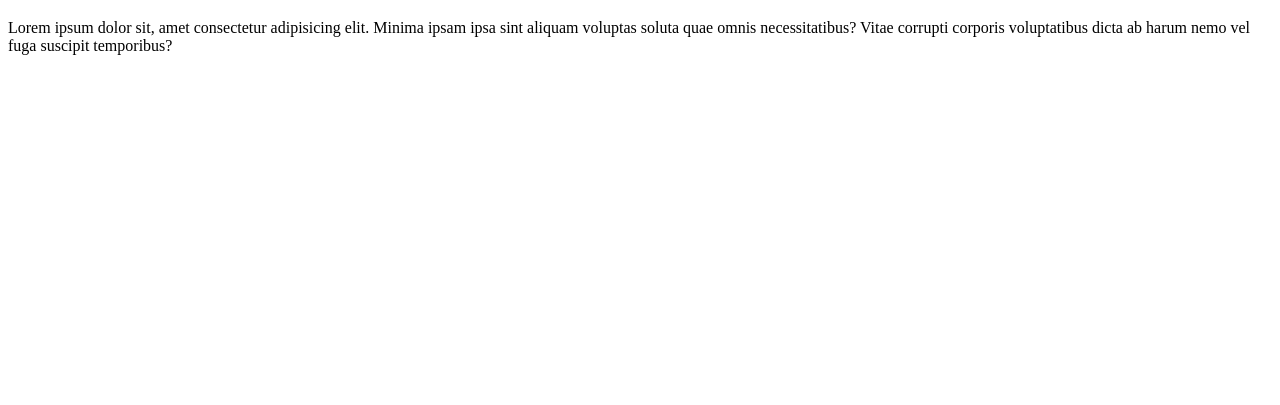
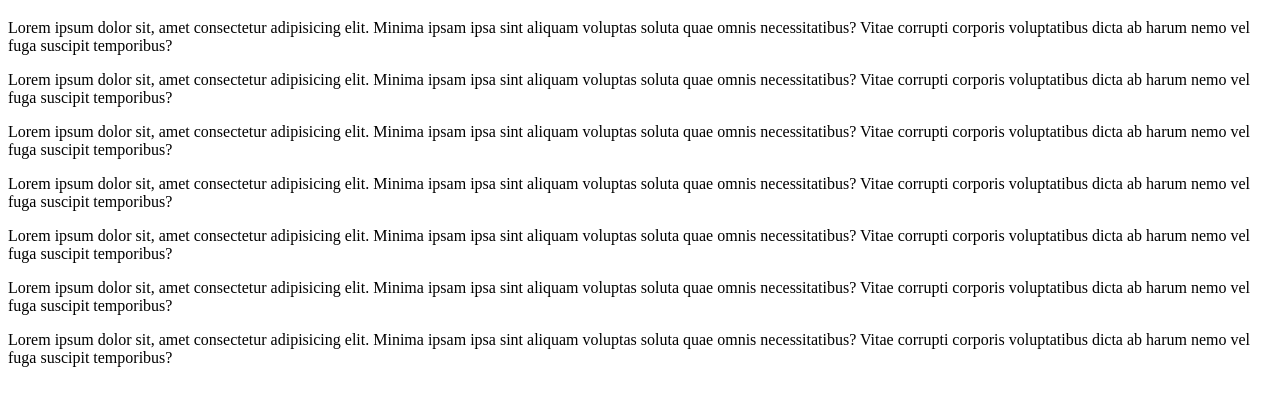
Before and after one commit to Tdiamond001/Sail, a plain HTML site: page index.html in a window 1280 px wide. Shown: the part 61-466 px from the top of the page. Drawn offline with Linux system fonts and the light colour scheme.

Commit message:
added the p tag

```diff
--- a/index.html
+++ b/index.html
@@ -9,6 +9,12 @@
     <div>
         <h1>This is the Title</h1>
         <p>Lorem ipsum dolor sit, amet consectetur adipisicing elit. Minima ipsam ipsa sint aliquam voluptas soluta quae omnis necessitatibus? Vitae corrupti corporis voluptatibus dicta ab harum nemo vel fuga suscipit temporibus?</p>
+        <p>Lorem ipsum dolor sit, amet consectetur adipisicing elit. Minima ipsam ipsa sint aliquam voluptas soluta quae omnis necessitatibus? Vitae corrupti corporis voluptatibus dicta ab harum nemo vel fuga suscipit temporibus?</p>
+        <p>Lorem ipsum dolor sit, amet consectetur adipisicing elit. Minima ipsam ipsa sint aliquam voluptas soluta quae omnis necessitatibus? Vitae corrupti corporis voluptatibus dicta ab harum nemo vel fuga suscipit temporibus?</p>
+        <p>Lorem ipsum dolor sit, amet consectetur adipisicing elit. Minima ipsam ipsa sint aliquam voluptas soluta quae omnis necessitatibus? Vitae corrupti corporis voluptatibus dicta ab harum nemo vel fuga suscipit temporibus?</p>
+        <p>Lorem ipsum dolor sit, amet consectetur adipisicing elit. Minima ipsam ipsa sint aliquam voluptas soluta quae omnis necessitatibus? Vitae corrupti corporis voluptatibus dicta ab harum nemo vel fuga suscipit temporibus?</p>
+        <p>Lorem ipsum dolor sit, amet consectetur adipisicing elit. Minima ipsam ipsa sint aliquam voluptas soluta quae omnis necessitatibus? Vitae corrupti corporis voluptatibus dicta ab harum nemo vel fuga suscipit temporibus?</p>
+        <p>Lorem ipsum dolor sit, amet consectetur adipisicing elit. Minima ipsam ipsa sint aliquam voluptas soluta quae omnis necessitatibus? Vitae corrupti corporis voluptatibus dicta ab harum nemo vel fuga suscipit temporibus?</p>
     </div>
 </body>
 </html>
```
